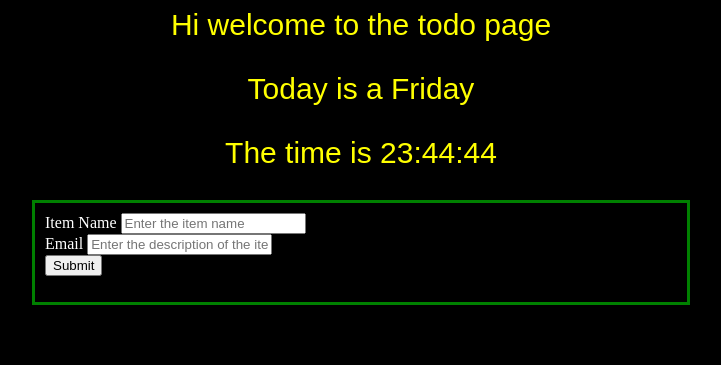
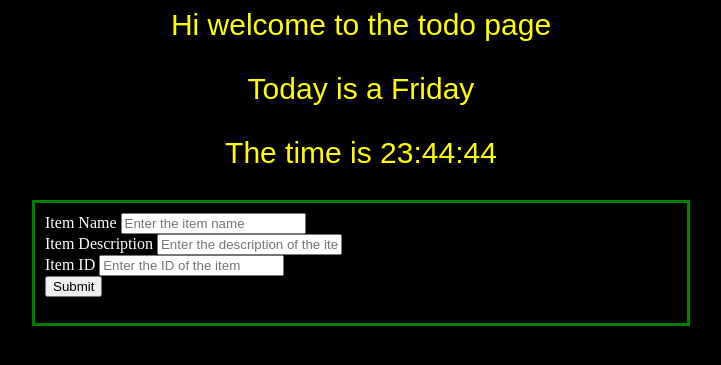
Before and after one commit to BlueKNIGHT107/Testing-repo, a Flask app: page /todo in a window 1280 px wide. Shown: the top 365 px of the page, without its empty margins (279-1000 px from the left). Run offline with Flask 3, Linux system fonts and the light colour scheme.

Commit message:
Added Item ID in todo

```diff
--- a/Flask_application/templates/todo.html
+++ b/Flask_application/templates/todo.html
@@ -18,8 +18,12 @@
                 <input type="text" name="itemName", id="itemName" placeholder="Enter the item name">
                 <br>
 
-                <label for="itemDescription">Email</label>
+                <label for="itemDescription">Item Description</label>
                 <input type="text" name="itemDescription", id="itemDescription" placeholder="Enter the description of the item">
+                <br>
+
+                <label for="itemID">Item ID</label>
+                <input type="text" name="itemID", id="itemID" placeholder="Enter the ID of the item">
                 <br>
 
                 <input type="submit", value="Submit">
```
